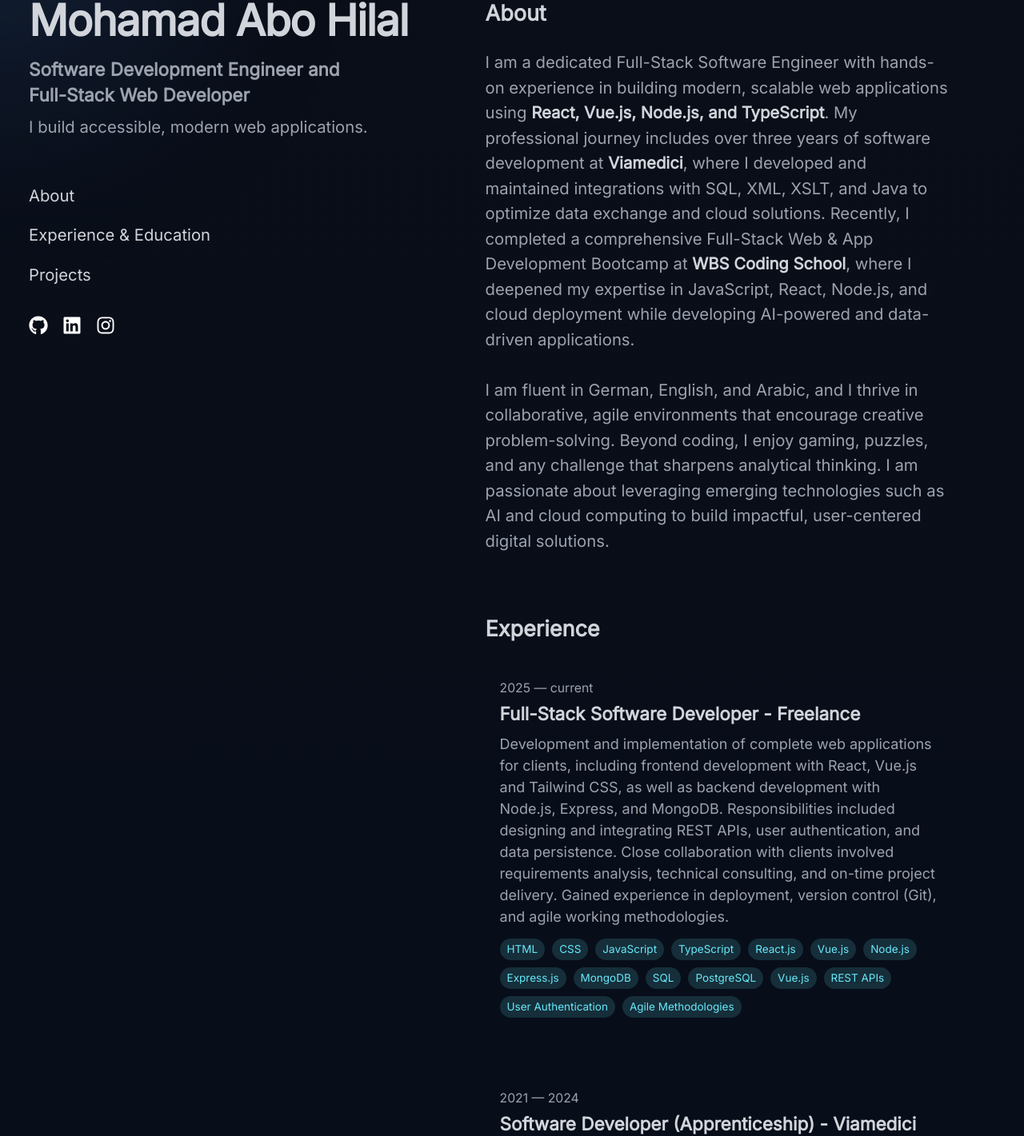
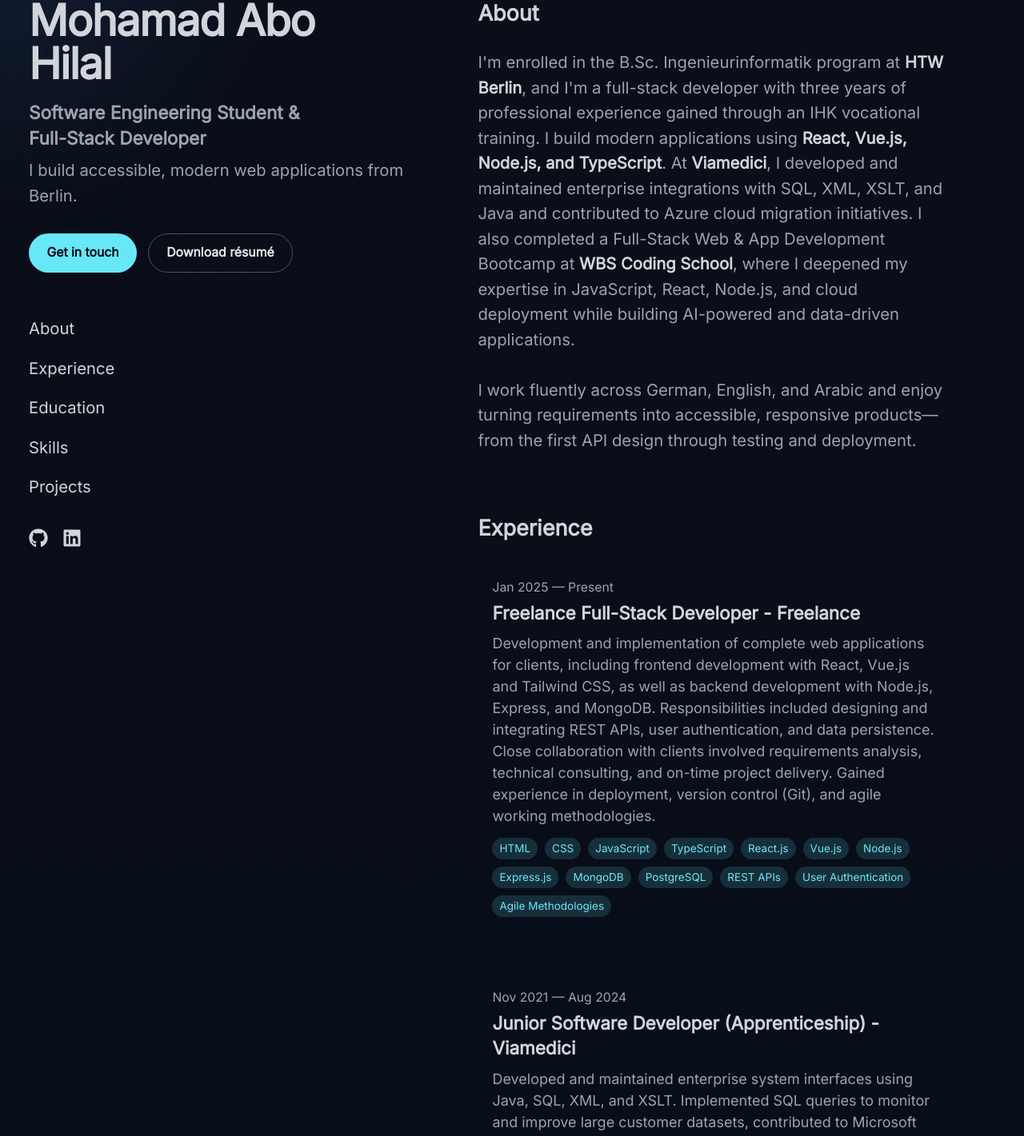
Before and after one commit to MohamadAboHilal/Portfolio, a React (Vite) app: page / in a window 1280 px wide. Shown: the part 91-1512 px from the top of the page at 80% size. Built offline with nearby package versions, Linux system fonts and the light colour scheme.

Commit message:
Update portfolio with education, skills, and resume

```diff
--- a/src/App.jsx
+++ b/src/App.jsx
@@ -4,6 +4,7 @@ import About from "./components/About";
 import Experience from "./components/Experience";
 import Education from "./components/Education";
 import Projects from "./components/Projects";
+import Skills from "./components/Skills";
 import Footer from "./components/Footer";
 import GlowCursor from "./components/GlowCursor";
 
@@ -20,22 +21,27 @@ function App() {
           id="main"
         >
           {/* Sidebar */}
-          <div className="w-full lg:w-1/2 h-full mt-8 lg:mt-0 lg:sticky lg:top-20 flex flex-col justify-between">
+          <aside className="w-full lg:w-5/12 h-full mt-8 lg:mt-0 lg:sticky lg:top-20 flex flex-col justify-between">
             <Sidebar />
             <Footer />
-          </div>
+          </aside>
 
           {/* Main Content */}
-          <div className="w-full lg:w-2/3 p-0 lg:p-8 lg:m-4 overflow-y-auto">
-            <About id="about" />
-            <div className="pt-12" id="experienceAndEducation">
+          <main className="w-full lg:w-7/12 p-0 lg:p-8 lg:m-4 overflow-y-auto">
+            <About />
+            <div className="pt-12" id="experience">
               <Experience />
+            </div>
+            <div className="pt-12" id="education">
               <Education />
+            </div>
+            <div className="pt-12" id="skills">
+              <Skills />
             </div>
             <div className="pt-12" id="projects">
               <Projects />
             </div>
-          </div>
+          </main>
         </div>
       </div>
     </HashRouter>
--- a/src/components/About.jsx
+++ b/src/components/About.jsx
@@ -3,14 +3,23 @@ const About = () => {
     <section id="about" className="mb-5">
       <h2 className="text-2xl font-semibold mb-6 text-gray-300">About</h2>
       <p className="text-base md:text-lg font-light leading-relaxed tracking-normal text-gray-400">
-        I am a dedicated Full-Stack Software Engineer with hands-on experience
-        in building modern, scalable web applications using
+        I&apos;m enrolled in the B.Sc. Ingenieurinformatik program at{" "}
+        <a
+          href="https://www.htw-berlin.de/"
+          target="_blank"
+          rel="noopener noreferrer"
+          className="font-bold text-gray-300 hover:text-cyan-400 duration-200"
+        >
+          HTW Berlin
+        </a>
+        , and I&apos;m a full-stack developer with three years of professional
+        experience gained through an IHK vocational training. I build modern
+        applications using
         <span className="font-bold text-gray-300">
           {" "}
           React, Vue.js, Node.js, and TypeScript
         </span>
-        . My professional journey includes over three years of software
-        development at{" "}
+        . At{" "}
         <a
           href="https://viamedici.com/de/"
           target="_blank"
@@ -19,9 +28,9 @@ const About = () => {
         >
           Viamedici
         </a>
-        , where I developed and maintained integrations with SQL, XML, XSLT, and
-        Java to optimize data exchange and cloud solutions. Recently, I
-        completed a comprehensive Full-Stack Web & App Development Bootcamp at{" "}
+        , I developed and maintained enterprise integrations with SQL, XML,
+        XSLT, and Java and contributed to Azure cloud migration initiatives. I
+        also completed a Full-Stack Web & App Development Bootcamp at{" "}
         <a
           href="https://www.wbscodingschool.com/"
           target="_blank"
@@ -31,14 +40,11 @@ const About = () => {
           WBS Coding School
         </a>
         , where I deepened my expertise in JavaScript, React, Node.js, and cloud
-        deployment while developing AI-powered and data-driven applications.
+        deployment while building AI-powered and data-driven applications.
         <br />
-        <br />I am fluent in German, English, and Arabic, and I thrive in
-        collaborative, agile environments that encourage creative
-        problem-solving. Beyond coding, I enjoy gaming, puzzles, and any
-        challenge that sharpens analytical thinking. I am passionate about
-        leveraging emerging technologies such as AI and cloud computing to build
-        impactful, user-centered digital solutions.
+        <br />I work fluently across German, English, and Arabic and enjoy turning
+        requirements into accessible, responsive products—from the first API
+        design through testing and deployment.
       </p>
     </section>
   );
--- a/src/components/Education.jsx
+++ b/src/components/Education.jsx
@@ -2,8 +2,22 @@ import CV from "../assets/Mohamad Abo Hilal CV.pdf";
 import SectionCard from "./SectionCard";
 const education = [
   {
+    year: "2025 — 2029 (expected)",
+    title: "B.Sc. Ingenieurinformatik",
+    company: "HTW Berlin",
+    description:
+      "Studying the intersection of software engineering and engineering disciplines, building on professional application-development experience with a deeper academic foundation in computer science and technical systems.",
+    skills: [
+      "Computer Science",
+      "Software Engineering",
+      "Engineering Informatics",
+      "Technical Systems",
+    ],
+    url: "https://www.htw-berlin.de/",
+  },
+  {
     year: "2024 — 2025",
-    title: "Junior Full-Stack Development Bootcamp",
+    title: "Web & App Development Bootcamp",
     company: "WBS CODING SCHOOL",
     description:
       "Completed 680 hours of intensive training in full-stack web development with expertise in JavaScript, React.js, Node.js, HTML/CSS, and database integration (SQL/NoSQL). Gained hands-on experience in Git, web deployment, testing, IT security, UI/UX design, and SEO, while collaborating on team-based agile projects.",
@@ -29,8 +43,8 @@ const education = [
   },
   {
     year: "2021 — 2024",
-    title: "Computer Science Expert in Software Development",
-    company: "OSZ für Informations- und Medizintechnik",
+    title: "Computer Science Expert in Application Development",
+    company: "IHK Vocational Training",
     description:
       "Completed in-depth training in modern software development, specializing in database modeling, application optimization, and integration within complex IT systems. Skilled in Agile methodologies, debugging, automated testing, and quality assurance to deliver reliable, secure solutions.",
     skills: [
@@ -42,14 +56,14 @@ const education = [
       "Quality Assurance",
       "System Integration",
     ],
-    url: "https://www.oszimt.de", // Add the URL here
+    url: "https://www.ihk.de/",
   },
 ];
 
 const Education = () => {
   return (
-    <section id="experience">
-      <h2 className="text-2xl font-semibold mb-6 text-gray-300">Education</h2>
+    <section aria-labelledby="education-heading">
+      <h2 id="education-heading" className="text-2xl font-semibold mb-6 text-gray-300">Education</h2>
       {education.map((exp, idx) => (
         <SectionCard
           key={idx}
@@ -58,7 +72,7 @@ const Education = () => {
           company={exp.company}
           description={exp.description}
           skills={exp.skills}
-          url={exp.url} // Pass the URL here
+          url={exp.url}
         />
       ))}
     </section>
--- a/src/components/Experience.jsx
+++ b/src/components/Experience.jsx
@@ -2,8 +2,8 @@ import SectionCard from "./SectionCard";
 
 const experiences = [
   {
-    year: "2025 — current",
-    title: "Full-Stack Software Developer",
+    year: "Jan 2025 — Present",
+    title: "Freelance Full-Stack Developer",
     company: "Freelance",
     description:
       "Development and implementation of complete web applications for clients, including frontend development with React, Vue.js and Tailwind CSS, as well as backend development with Node.js, Express, and MongoDB. Responsibilities included designing and integrating REST APIs, user authentication, and data persistence. Close collaboration with clients involved requirements analysis, technical consulting, and on-time project delivery. Gained experience in deployment, version control (Git), and agile working methodologies.",
@@ -17,9 +17,7 @@ const experiences = [
       "Node.js",
       "Express.js",
       "MongoDB",
-      "SQL",
       "PostgreSQL",
-      "Vue.js",
       "REST APIs",
       "User Authentication",
       "Agile Methodologies",
@@ -27,17 +25,15 @@ const experiences = [
     url: "",
   },
   {
-    year: "2021 — 2024",
-    title: "Software Developer (Apprenticeship)",
+    year: "Nov 2021 — Aug 2024",
+    title: "Junior Software Developer (Apprenticeship)",
     company: "Viamedici",
     description:
-      "Developed and maintained full-stack solutions using Java, SpringBoot, Python-Flask, and frontend technologies. Built efficient data interfaces with SQL, XML, and XSLT, contributed to Azure Cloud migrations, and supported project management with JIRA and Confluence. Completed 2000+ hours of training in coding and software development.",
+      "Developed and maintained enterprise system interfaces using Java, SQL, XML, and XSLT. Implemented SQL queries to monitor and improve large customer datasets, contributed to Microsoft Azure cloud migration initiatives, and collaborated in Agile teams using Jira and Confluence.",
     skills: [
       "HTML",
       "CSS",
       "JavaScript",
-      "SpringBoot",
-      "Python-Flask",
       "Java",
       "SQL",
       "Azure Cloud",
@@ -52,8 +48,8 @@ const experiences = [
 
 const Experience = () => {
   return (
-    <section id="experience">
-      <h2 className="text-2xl font-semibold mb-6 text-gray-300">Experience</h2>
+    <section aria-labelledby="experience-heading">
+      <h2 id="experience-heading" className="text-2xl font-semibold mb-6 text-gray-300">Experience</h2>
       {experiences.map((exp, idx) => (
         <SectionCard
           key={idx}
--- a/src/components/Footer.jsx
+++ b/src/components/Footer.jsx
@@ -1,13 +1,14 @@
-import { FaGithub, FaLinkedin, FaInstagram } from "react-icons/fa";
+import { FaGithub, FaLinkedin } from "react-icons/fa";
 
 const Footer = () => {
   return (
-    <div className="flex space-x-4 mt-8">
+    <div className="flex space-x-4 mt-8 text-gray-300">
       <a
         href="https://github.com/MohamadAboHilal"
         target="_blank"
         rel="noopener noreferrer"
-        className=" hover:text-cyan-400 transition-colors duration-200"
+        aria-label="Mohamad Abo Hilal on GitHub"
+        className="hover:text-cyan-400 transition-colors duration-200"
       >
         <FaGithub size={24} />
       </a>
@@ -15,17 +16,10 @@ const Footer = () => {
         href="https://www.linkedin.com/in/mohamadabohilal/"
         target="_blank"
         rel="noopener noreferrer"
-        className=" hover:text-cyan-400 transition-colors duration-200"
+        aria-label="Mohamad Abo Hilal on LinkedIn"
+        className="hover:text-cyan-400 transition-colors duration-200"
       >
         <FaLinkedin size={24} />
-      </a>
-      <a
-        href="https://www.instagram.com/mohamad_abohilal/"
-        target="_blank"
-        rel="noopener noreferrer"
-        className=" hover:text-cyan-400 transition-colors duration-200"
-      >
-        <FaInstagram size={24} />
       </a>
     </div>
   );
--- a/src/components/Projects.jsx
+++ b/src/components/Projects.jsx
@@ -50,8 +50,8 @@ const projects = [
 
 const Projects = () => {
   return (
-    <section id="experience">
-      <h2 className="text-2xl font-semibold mb-6 text-gray-300">Projects</h2>
+    <section aria-labelledby="projects-heading">
+      <h2 id="projects-heading" className="text-2xl font-semibold mb-6 text-gray-300">Selected Projects</h2>
       {projects.map((exp, idx) => (
         <ProjectsCard
           key={idx}
--- a/src/components/SectionCard.jsx
+++ b/src/components/SectionCard.jsx
@@ -1,27 +1,32 @@
 const SectionCard = ({ year, title, company, description, skills, url }) => {
-  return (
+  const content = (
+    <>
+      <p className="text-sm text-gray-400">{year}</p>
+      <h3 className="text-xl font-bold mt-1 text-gray-300 group-hover:text-cyan-400">
+        {title} - {company}
+      </h3>
+      <p className="mt-2 text-gray-400">{description}</p>
+      <div className="flex flex-wrap gap-2 mt-3">
+        {skills.map((skill) => (
+          <span key={skill} className="bg-cyan-300 bg-opacity-15 text-cyan-300 px-2 py-1 text-xs rounded-xl">
+            {skill}
+          </span>
+        ))}
+      </div>
+    </>
+  );
+
+  return url ? (
     <a
       href={url}
       target="_blank"
       rel="noopener noreferrer"
       className="block mb-12 p-4 rounded-lg hover:bg-slate-800 transition-colors cursor-pointer group"
     >
-      <p className="text-sm text-gray-400">{year}</p>
-      <h3 className="text-xl font-bold mt-1 text-gray-300 group-hover:text-cyan-400">
-        {title} - {company}
-      </h3>
-      <p className="mt-2 text-gray-400">{description}</p>
-      <div className="flex flex-wrap gap-2 mt-3">
-        {skills.map((skill, idx) => (
-          <span
-            key={idx}
-            className="bg-cyan-300 bg-opacity-15 text-cyan-300 px-2 py-1 text-xs rounded-xl"
-          >
-            {skill}
-          </span>
-        ))}
-      </div>
+      {content}
     </a>
+  ) : (
+    <article className="mb-12 p-4 rounded-lg group">{content}</article>
   );
 };
 
--- a/src/components/Sidebar.jsx
+++ b/src/components/Sidebar.jsx
@@ -1,10 +1,6 @@
-import { useLocation } from "react-router-dom";
+import CV from "../assets/Mohamad Abo Hilal CV.pdf";
 
 const Sidebar = () => {
-  let location = useLocation();
-  let currentPath = location.pathname;
-  console.log("Current Path:", currentPath);
-
   return (
     <div className="flex flex-col h-full">
       <div>
@@ -12,37 +8,53 @@ const Sidebar = () => {
           Mohamad Abo Hilal
         </h1>
         <h2 className="mt-2 text-xl text-gray-400 pb-2 font-semibold">
-          Software Development Engineer and <br /> Full-Stack Web Developer
+          Software Engineering Student &amp; <br /> Full-Stack Developer
         </h2>
         <p className="text-base md:text-lg font-light leading-relaxed tracking-normal text-gray-400">
-          I build accessible, modern web applications.
+          I build accessible, modern web applications from Berlin.
         </p>
+
+        <div className="flex flex-wrap items-center gap-3 mt-7">
+          <a
+            href="https://mail.google.com/mail/?view=cm&fs=1&to=moabohilal@gmail.com"
+            target="_blank"
+            rel="noopener noreferrer"
+            className="inline-flex min-h-11 items-center justify-center rounded-full bg-cyan-300 px-5 py-2.5 text-center text-sm font-semibold leading-none text-slate-950 hover:bg-cyan-200 transition-colors"
+          >
+            Get in touch
+          </a>
+          <a
+            href={CV}
+            download="Mohamad-Abo-Hilal-CV.pdf"
+            className="inline-flex min-h-11 items-center justify-center rounded-full border border-slate-600 px-5 py-2.5 text-center text-sm font-semibold leading-none text-gray-200 hover:border-cyan-300 hover:text-cyan-300 transition-colors"
+          >
+            Download résumé
+          </a>
+        </div>
 
         {/* Nav visible only on large screens */}
         <nav className="mt-12 space-y-4 hidden lg:block">
           <a
             href="#main"
-            className={`block hover:text-cyan-400 transition-colors duration-200 text-lg ${
-              currentPath === "/main" ? "text-cyan-400" : "text-gray-300"
-            }`}
+            className="block hover:text-cyan-400 transition-colors duration-200 text-lg text-gray-300"
           >
             About
           </a>
           <a
-            href="#experienceAndEducation"
-            className={`block hover:text-cyan-400 transition-colors duration-200 text-lg ${
-              currentPath === "/experienceAndEducation"
-                ? "text-cyan-400"
-                : "text-gray-300"
-            }`}
+            href="#experience"
+            className="block hover:text-cyan-400 transition-colors duration-200 text-lg text-gray-300"
           >
-            Experience & Education
+            Experience
+          </a>
+          <a href="#education" className="block hover:text-cyan-400 transition-colors duration-200 text-lg text-gray-300">
+            Education
+          </a>
+          <a href="#skills" className="block hover:text-cyan-400 transition-colors duration-200 text-lg text-gray-300">
+            Skills
           </a>
           <a
             href="#projects"
-            className={`block hover:text-cyan-400 transition-colors duration-200 text-lg ${
-              currentPath === "/projects" ? "text-cyan-400" : "text-gray-300"
-            }`}
+            className="block hover:text-cyan-400 transition-colors duration-200 text-lg text-gray-300"
           >
             Projects
           </a>
--- /dev/null
+++ b/src/components/Skills.jsx
@@ -0,0 +1,34 @@
+const skillGroups = [
+  {
+    label: "Frontend",
+    skills: ["React", "Vue.js", "TypeScript", "Tailwind CSS", "HTML5", "CSS3"],
+  },
+  {
+    label: "Backend",
+    skills: ["Node.js", "Express.js", "REST APIs", "MongoDB", "PostgreSQL"],
+  },
+  {
+    label: "Tools & Cloud",
+    skills: ["Git", "Docker", "AWS", "Microsoft Azure", "WebSockets", "Vite"],
+  },
+  {
+    label: "Languages",
+    skills: ["German (C1)", "English (C1)", "Arabic (C2)"],
+  },
+];
+
+const Skills = () => (
+  <section aria-labelledby="skills-heading">
+    <h2 id="skills-heading" className="text-2xl font-semibold mb-6 text-gray-300">Skills</h2>
+    <div className="grid gap-4 sm:grid-cols-2">
+      {skillGroups.map((group) => (
+        <article key={group.label} className="rounded-xl border border-slate-800 bg-slate-900/40 p-5">
+          <h3 className="font-semibold text-gray-200">{group.label}</h3>
+          <p className="mt-2 text-sm leading-relaxed text-gray-400">{group.skills.join(" · ")}</p>
+        </article>
+      ))}
+    </div>
+  </section>
+);
+
+export default Skills;
--- a/src/index.css
+++ b/src/index.css
@@ -7,6 +7,22 @@ html {
   -webkit-font-smoothing: antialiased;
   -moz-osx-font-smoothing: grayscale;
   scroll-behavior: smooth;
+}
+
+body {
+  margin: 0;
+  min-width: 320px;
+  background: #020c1b;
+}
+
+::selection {
+  background: rgba(103, 232, 249, 0.25);
+  color: #fff;
+}
+
+:focus-visible {
+  outline: 2px solid #67e8f9;
+  outline-offset: 4px;
 }
 
 html {
```
Also changed, not shown: src/components/ProjectsCard.jsx (+5 -4 lines), 2 other files (tests, documents, lock files or other folders).
